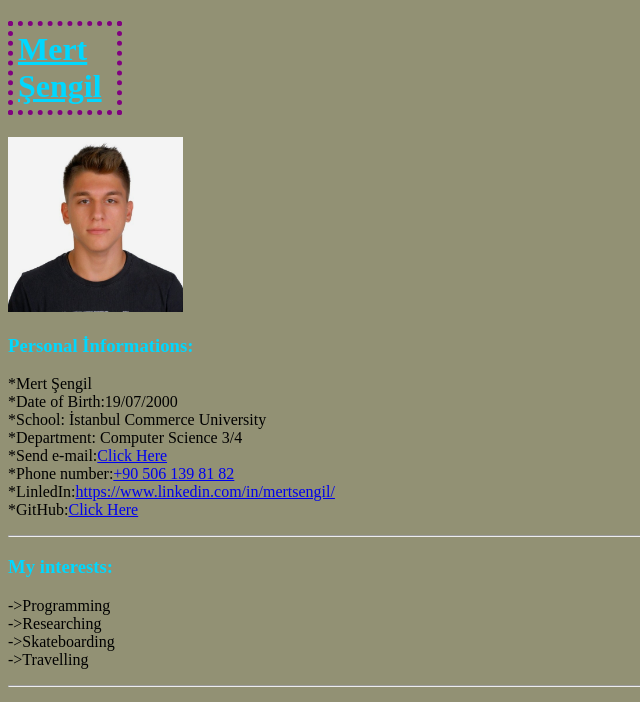
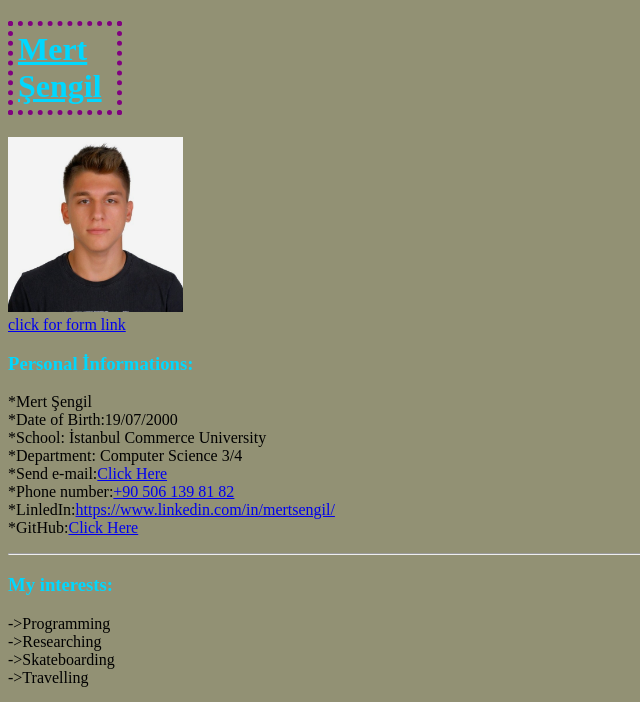
Before and after one commit to mertsengil/mertsengil, a plain HTML site: page index.html in a window 1280 px wide. Shown: the top 702 px of the page, without its empty margins (0-640 px from the left). Drawn offline with Linux system fonts and the light colour scheme.

Commit message:
Update index.html

```diff
--- a/index.html
+++ b/index.html
@@ -10,7 +10,9 @@
 <body>
 
    <span><h1><u>Mert Şengil</u></h1></span>
-   <img src="mertsengil.jpg" alt="mertsengil.jpg" width="175" height="175">
+   <img src="mertsengil.jpg" alt="mertsengil.jpg" width="175" height="175"><br>
+
+   <a href="html2.html">click for form link</a>
 
    <span><h3>Personal İnformations:</h3></span>
 
@@ -38,5 +40,13 @@
 
 
 
+
+
+
+
+
+
+
+
 </body>
 </html>
```
